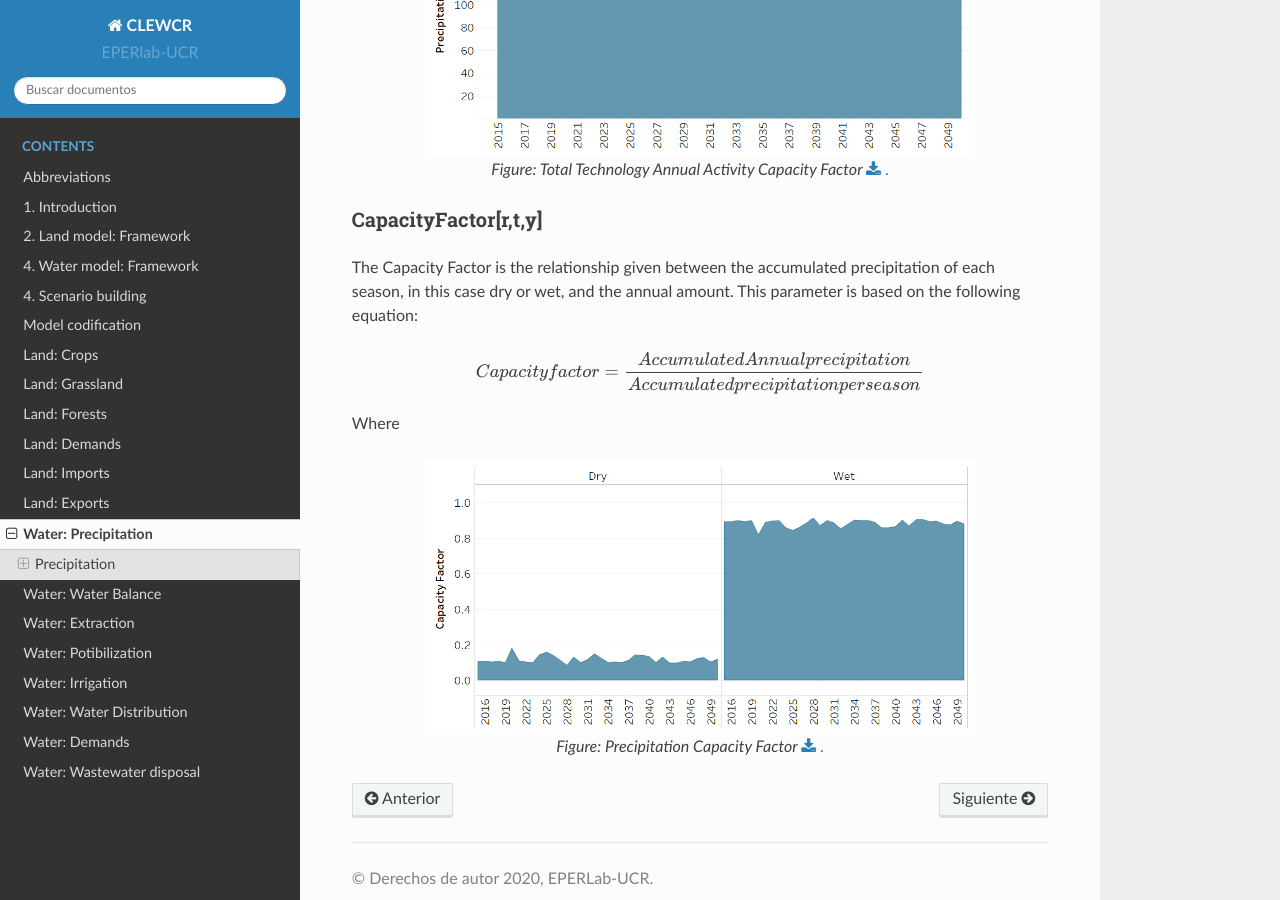
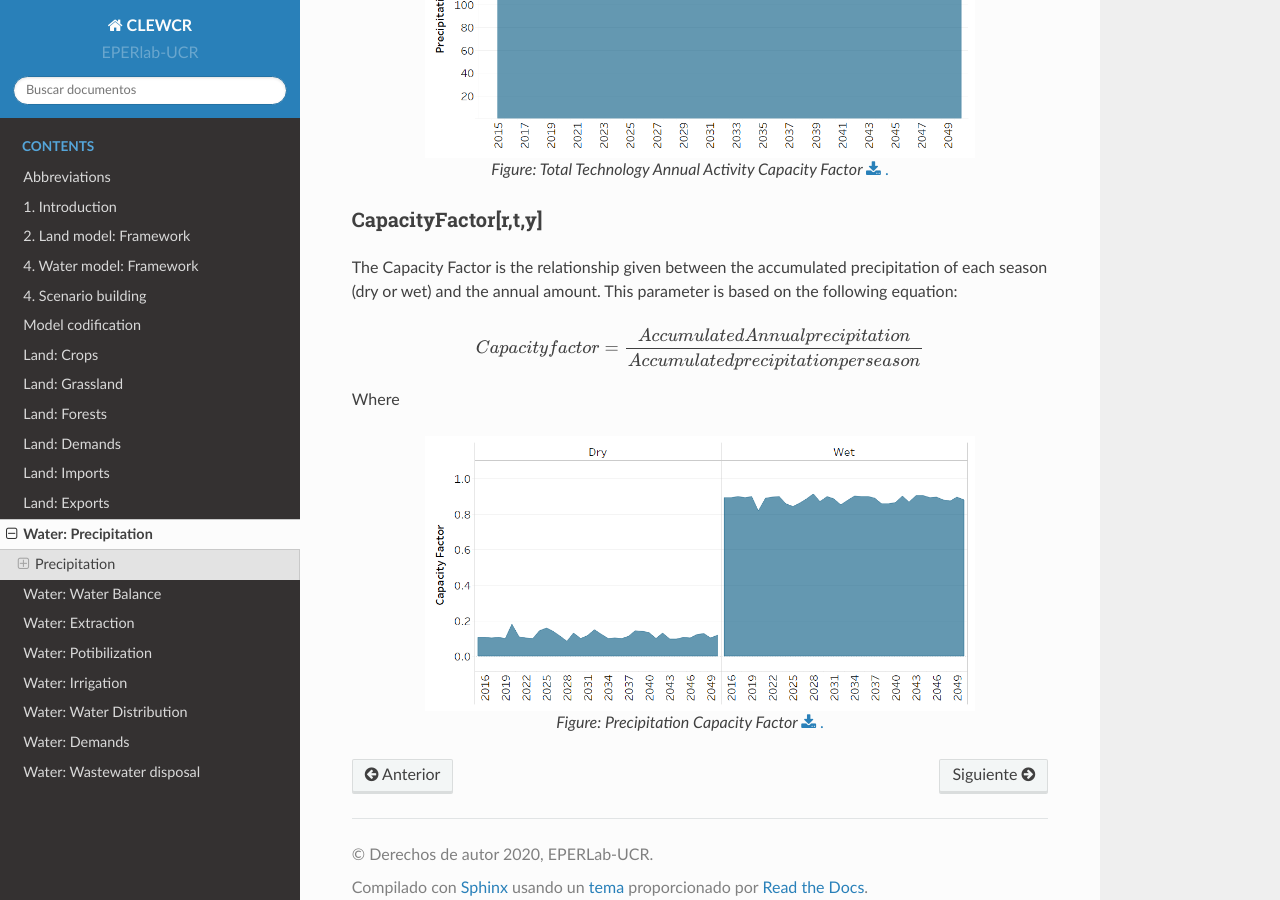
Before and after one commit to EPERLab/CLEW, a Sphinx documentation site: the page built from docs/fichas/07_Precipitation.rst, in a window 1280 px wide and 900 px high, scrolled down 995 px. Built offline with Sphinx 7.4.7 and the Read the Docs theme 2.0.0, drawn with Linux system fonts in a browser that asks for light colours; formulas are drawn with MathJax 3.

Commit message:
Update 07_Precipitation.rst

```diff
--- a/docs/fichas/07_Precipitation.rst
+++ b/docs/fichas/07_Precipitation.rst
@@ -34,7 +34,7 @@
 CapacityFactor[r,t,y]
 ---------
 
-The Capacity Factor is the relationship given between the accumulated precipitation of each season, in this case dry or wet, and the annual amount. This parameter is based on the following equation:
+The Capacity Factor is the relationship given between the accumulated precipitation of each season (dry or wet) and the annual amount. This parameter is based on the following equation:
 
 .. math::
 
```
